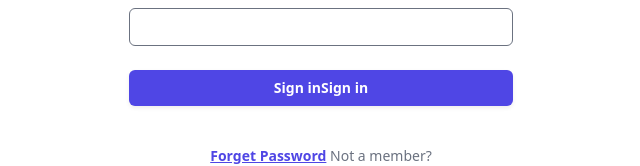
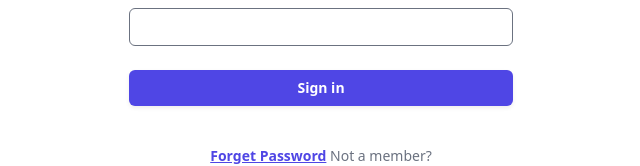
Before and after one commit to Vimal-45/Daily-Dress-colour-suggestions-for-women-frontend, a React (Vite) app: page /signin in a window 1280 px wide. Shown: the part 410-576 px from the top of the page, without its empty margins (319-959 px from the left). Built offline with nearby package versions, Linux system fonts and the light colour scheme.

Commit message:
Update Login.jsx
remove 1 sighn in

```diff
--- a/src/Componets/Login.jsx
+++ b/src/Componets/Login.jsx
@@ -119,7 +119,7 @@ const Login = () => {
                             ) : (
                                 'Sign in'
                             )}
-                            Sign in
+
                         </button>
                     </div>
                 </form>
```
